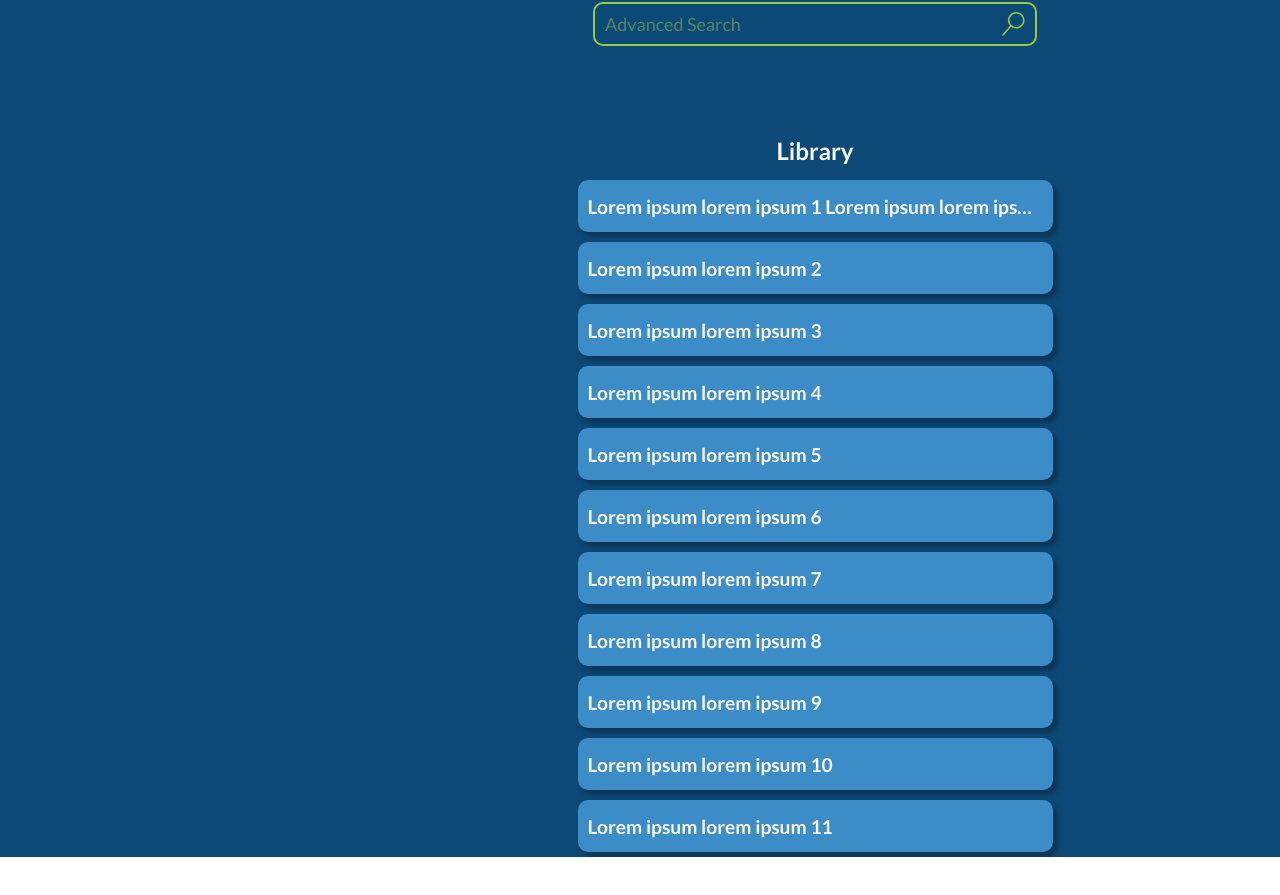
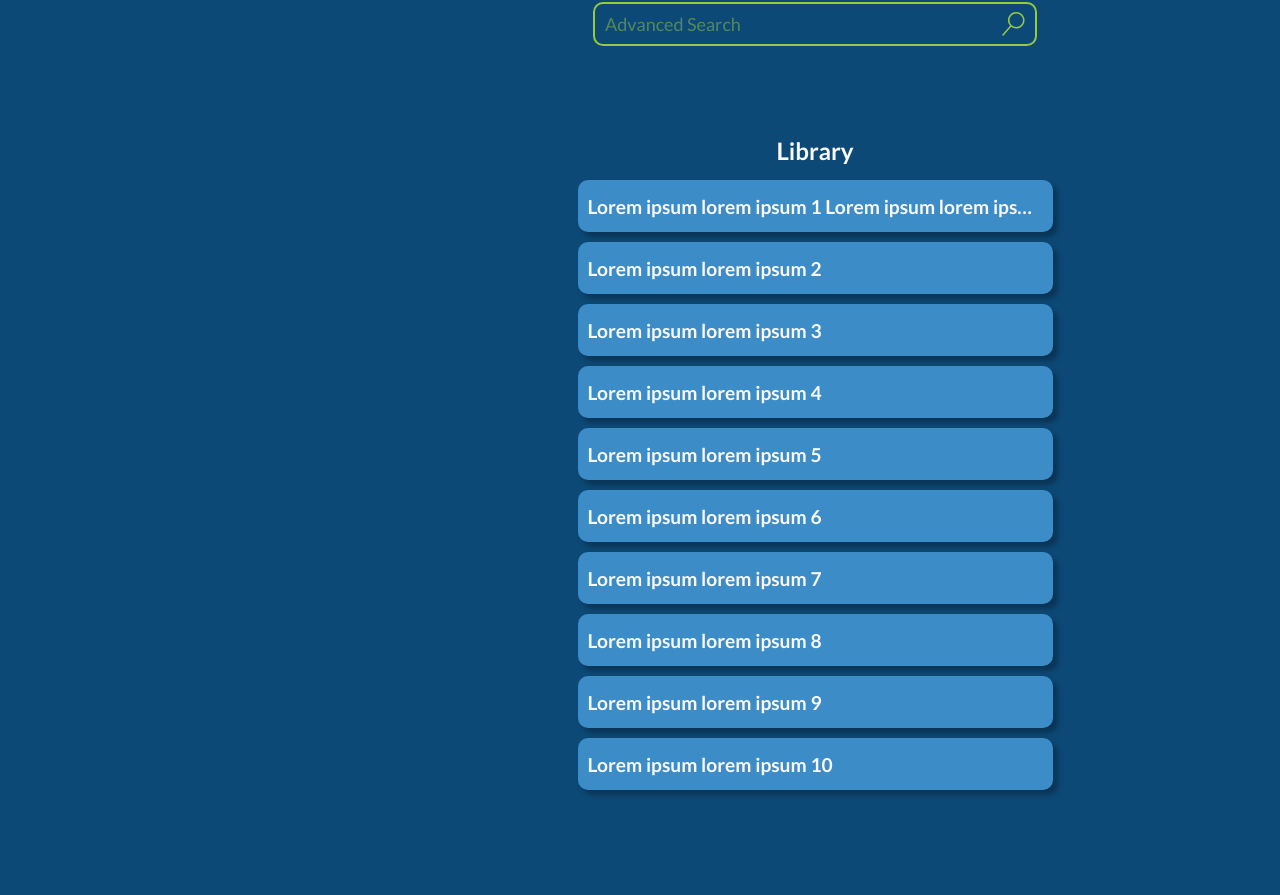
Before and after one commit to hack-learning/masterpath_frontend, a Next.js app: page /library in a window 1280 px wide. Shown: the part 1060-1955 px from the top of the page. Before the commit the page ends 1917 px from the top, so only its background shows below. Built offline with nearby package versions, Linux system fonts and the light colour scheme.

Commit message:
Added slice to the containers

```diff
--- a/components/ArticleContainer/index.js
+++ b/components/ArticleContainer/index.js
@@ -66,7 +66,7 @@ export const ArticleContainer = ({ data }) => {
       <Articles>
       <Title>Library</Title>
       {
-        data.map( item => (
+        data.slice(0,10).map( item => (
           <ArticleCard key={item.id} {...item} />
         ))
       }
--- a/components/ArticleContainer/styles.js
+++ b/components/ArticleContainer/styles.js
@@ -6,6 +6,7 @@ export const Container = styled.div`
   width: 100%;
   height: auto;
   margin-top: 80px;
+  margin-bottom: 100px;
 `
 
 export const Articles = styled.div`
```
